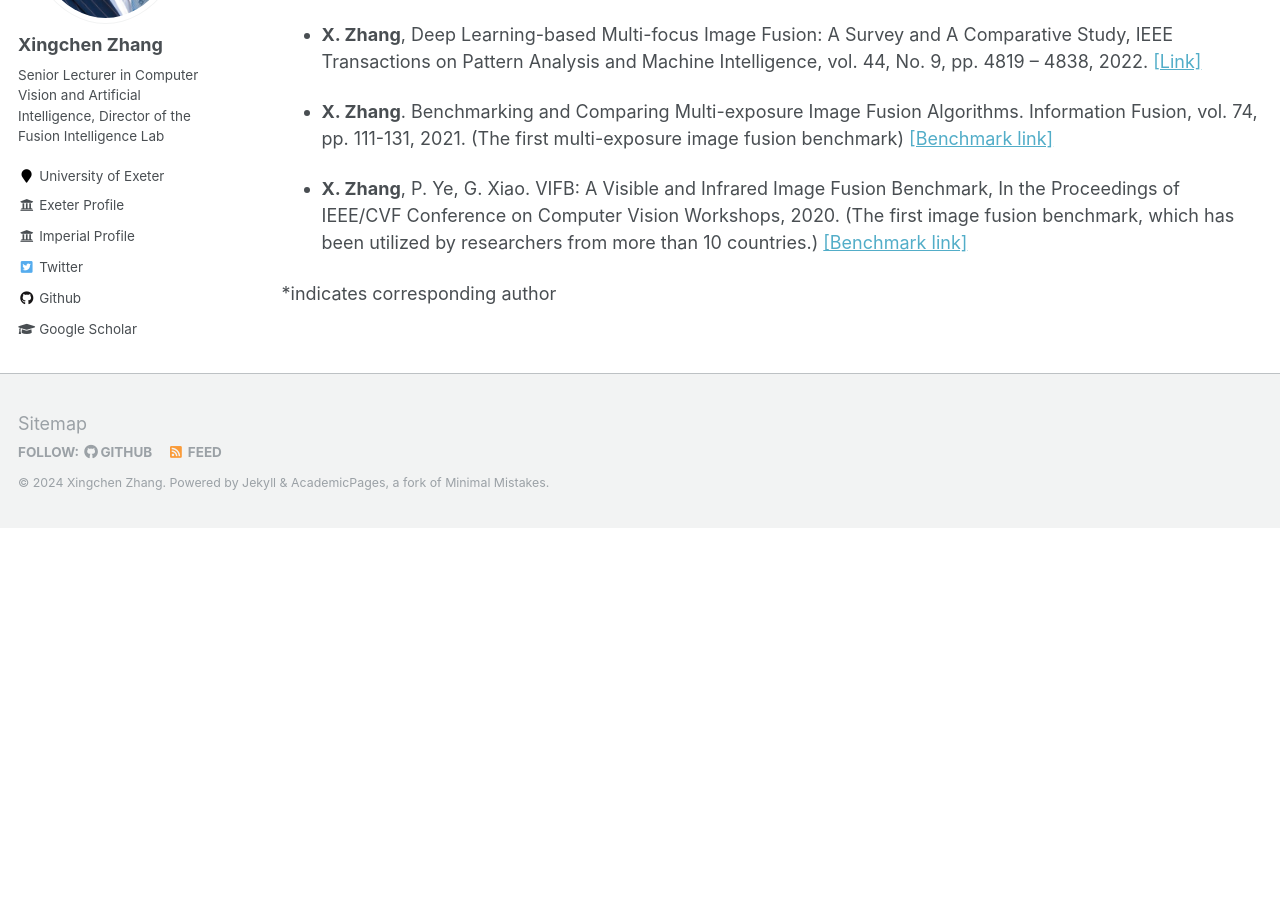
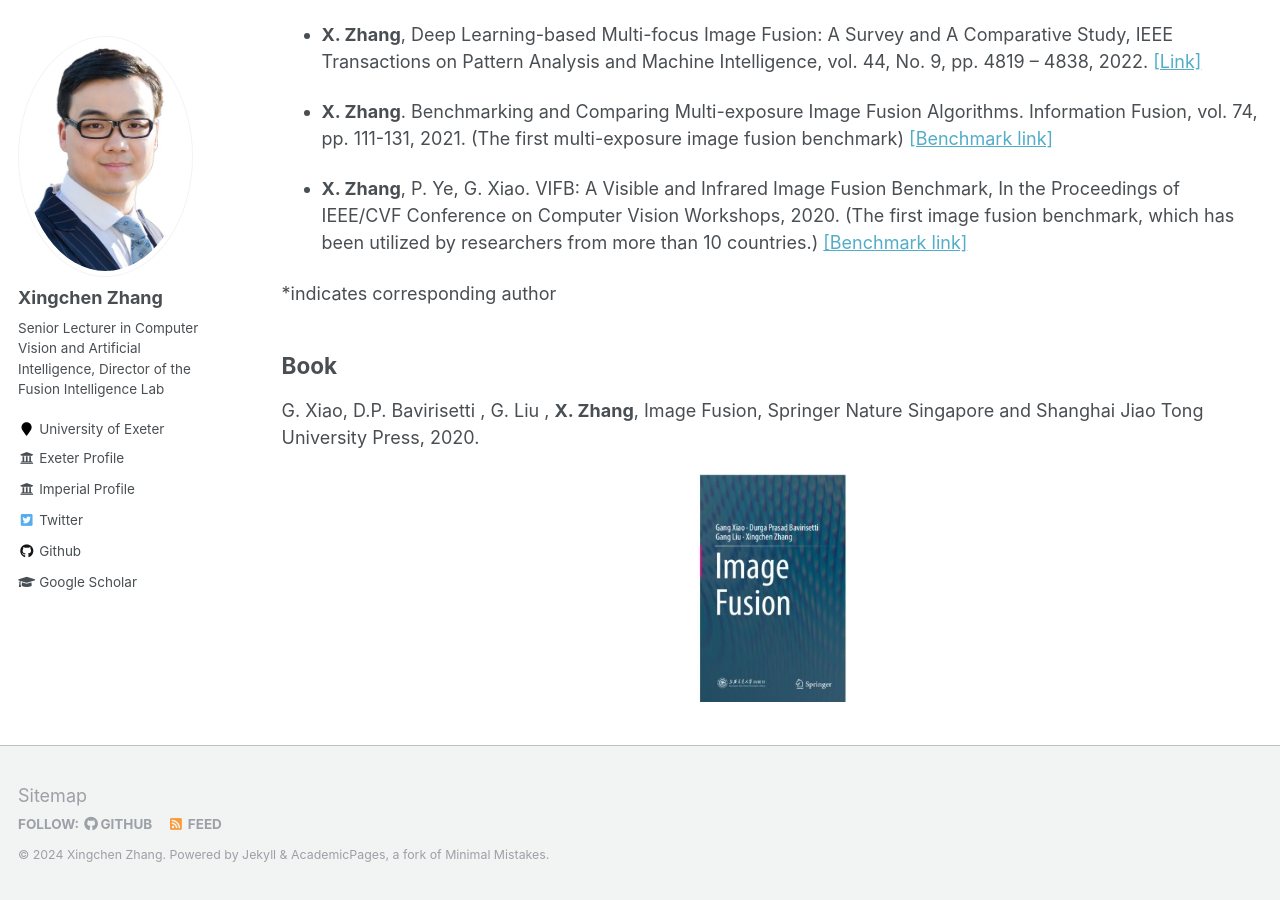
Before and after one commit to xingchenzhang/xingchenzhang.github.io, a Jekyll site: the page built from _pages/publications.md, in a window 1280 px wide and 900 px high, scrolled down 597 px. Built offline with Jekyll 4.4.1, drawn with Linux system fonts in a browser that asks for light colours; before the commit the page ends 1125 px from its top, so only the background shows below that.

Commit message:
add a book to publication

```diff
--- a/_pages/publications.md
+++ b/_pages/publications.md
@@ -25,4 +25,13 @@ Selected Publications
 
 - **X. Zhang**, P. Ye, G. Xiao. VIFB: A Visible and Infrared Image Fusion Benchmark, In the Proceedings of IEEE/CVF Conference on Computer Vision Workshops, 2020. (The first image fusion benchmark, which has been utilized by researchers from more than 10 countries.) [[Benchmark link]](https://github.com/xingchenzhang/VIFB)
 
+
 *indicates corresponding author
+
+Book
+---------------------
+G. Xiao, D.P. Bavirisetti , G. Liu , **X. Zhang**, Image Fusion, Springer Nature Singapore and Shanghai Jiao Tong University Press, 2020.
+
+<div style="display: flex; justify-content: center;">
+  <img src="/images/image-fusion.jpg" alt="image1" width="150">
+</div>
```
